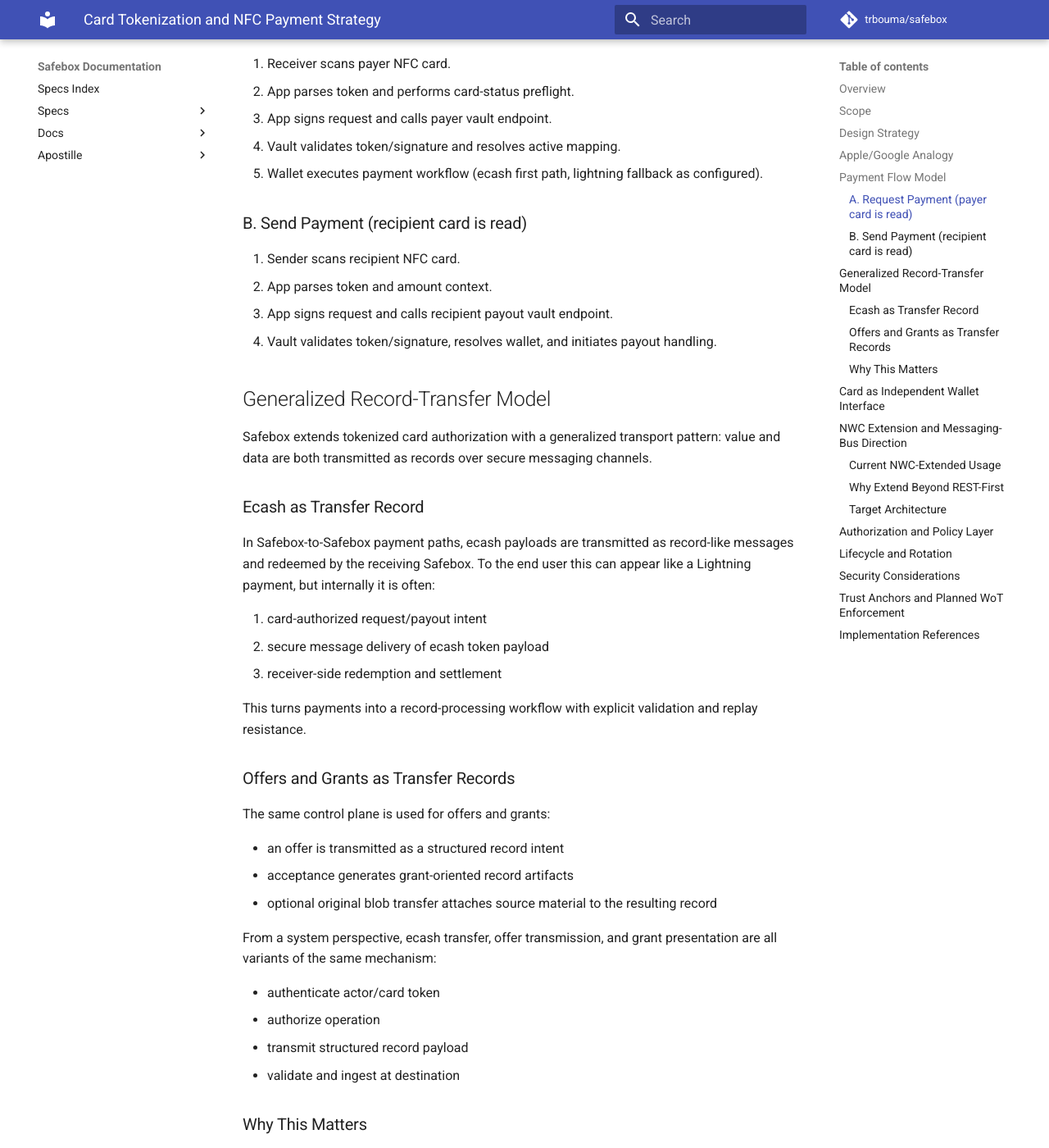
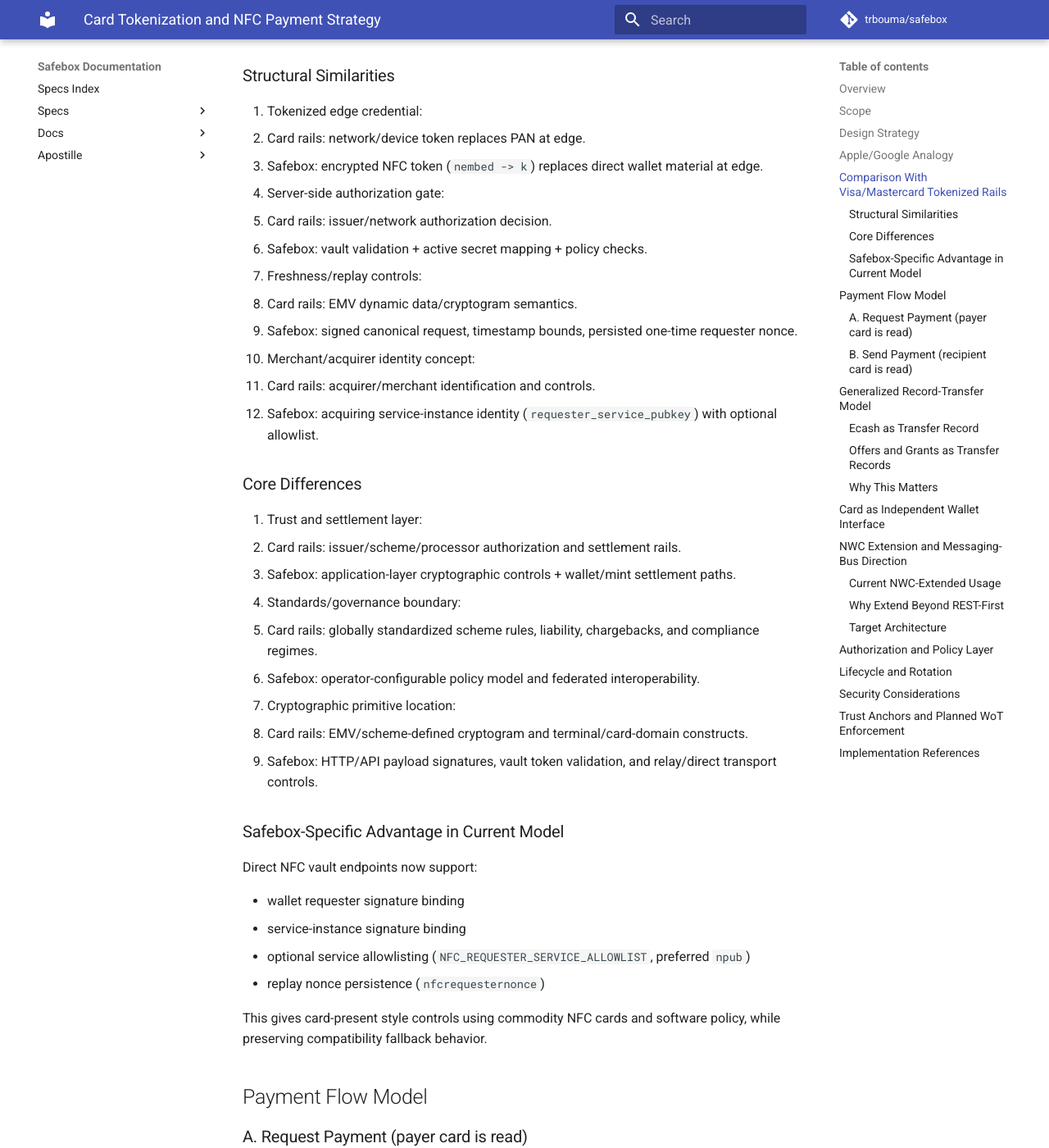
Before and after one commit to trbouma/safebox, an MkDocs documentation site: the page built from docs/specs/CARD-TOKENIZATION-AND-NFC-PAYMENT-STRATEGY.md, in a window 1280 px wide and 1400 px high, scrolled down 1993 px. Shown: the whole window at 82% size. Built offline with MkDocs 1.6.1 and Material for MkDocs 9.7.7, drawn with Linux system fonts in a browser that asks for light colours; comment, search, counter and statistics services are not loaded; some of the changed text lies outside the part shown.

Commit message:
`docs(nfc): document direct vault model, service-instance allowlisting, and Visa/Mastercard tokenization comparison`
- update NFC specs to describe direct-first vault endpoints with legacy NWC fallback
- document dual request binding on direct flows (wallet requester + service-instance signatures)
- document replay nonce persistence (`nfcrequesternonce`) and freshness constraints
- document optional service-instance allowlist policy (`NFC_REQUESTER_SERVICE_ALLOWLIST`, preferred `npub`)
- add dedicated Safebox vs Visa/Mastercard tokenized rails comparison section in card tokenization strategy spec

```diff
--- a/docs/specs/CARD-TOKENIZATION-AND-NFC-PAYMENT-STRATEGY.md
+++ b/docs/specs/CARD-TOKENIZATION-AND-NFC-PAYMENT-STRATEGY.md
@@ -61,6 +61,48 @@
 - both systems virtualize cards into replaceable token handles
 - both reduce blast radius of credential leakage
 - both separate edge credential from core account authorization
+
+## Comparison With Visa/Mastercard Tokenized Rails
+
+Safebox is intentionally analogous to card-network tokenization, but it is not a scheme-rail clone.
+
+### Structural Similarities
+
+1. Tokenized edge credential:
+   - Card rails: network/device token replaces PAN at edge.
+   - Safebox: encrypted NFC token (`nembed -> k`) replaces direct wallet material at edge.
+2. Server-side authorization gate:
+   - Card rails: issuer/network authorization decision.
+   - Safebox: vault validation + active secret mapping + policy checks.
+3. Freshness/replay controls:
+   - Card rails: EMV dynamic data/cryptogram semantics.
+   - Safebox: signed canonical request, timestamp bounds, persisted one-time requester nonce.
+4. Merchant/acquirer identity concept:
+   - Card rails: acquirer/merchant identification and controls.
+   - Safebox: acquiring service-instance identity (`requester_service_pubkey`) with optional allowlist.
+
+### Core Differences
+
+1. Trust and settlement layer:
+   - Card rails: issuer/scheme/processor authorization and settlement rails.
+   - Safebox: application-layer cryptographic controls + wallet/mint settlement paths.
+2. Standards/governance boundary:
+   - Card rails: globally standardized scheme rules, liability, chargebacks, and compliance regimes.
+   - Safebox: operator-configurable policy model and federated interoperability.
+3. Cryptographic primitive location:
+   - Card rails: EMV/scheme-defined cryptogram and terminal/card-domain constructs.
+   - Safebox: HTTP/API payload signatures, vault token validation, and relay/direct transport controls.
+
+### Safebox-Specific Advantage in Current Model
+
+Direct NFC vault endpoints now support:
+
+- wallet requester signature binding
+- service-instance signature binding
+- optional service allowlisting (`NFC_REQUESTER_SERVICE_ALLOWLIST`, preferred `npub`)
+- replay nonce persistence (`nfcrequesternonce`)
+
+This gives card-present style controls using commodity NFC cards and software policy, while preserving compatibility fallback behavior.
 
 ## Payment Flow Model
 
```
